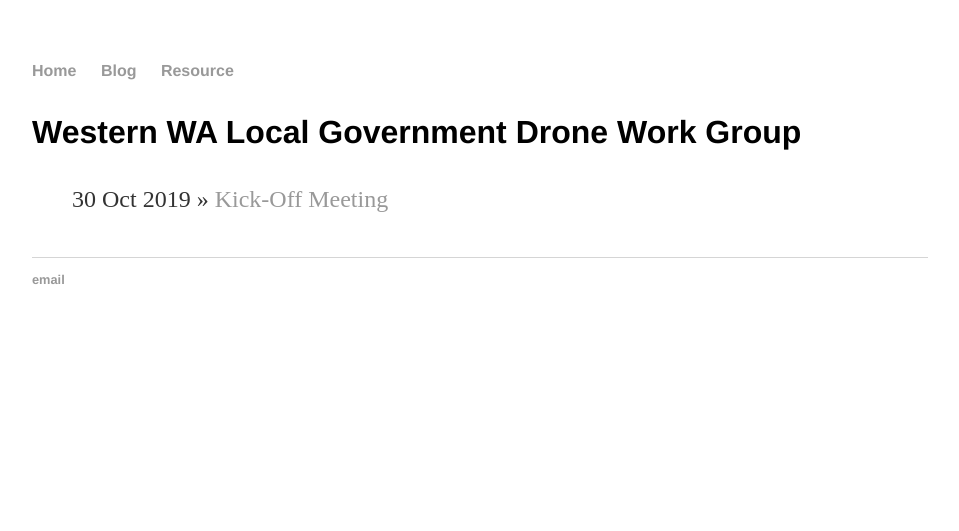
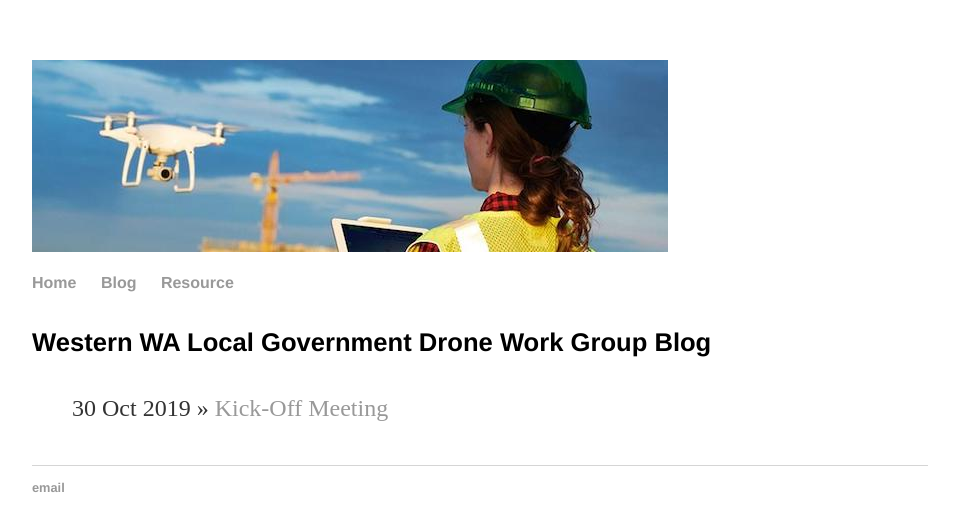
Before and after one commit to westwadrone/westwadrone.github.io, a Jekyll site: the page built from blog/index.html, in a window 1280 px wide. Shown: the top 531 px of the page, without its empty margins (160-1119 px from the left). Built offline with Jekyll 4.4.1, drawn with Linux system fonts in a browser that asks for light colours.

Commit message:
adding image banner

```diff
--- a/_layouts/default.html
+++ b/_layouts/default.html
@@ -11,10 +11,13 @@
 
 <body>
     <nav>
+       <img src="/images/drone_pilot.jpg">
         <ul>
+
             <li><a href="/">Home</a></li>
             <li><a href="/blog">Blog</a></li>
             <li><a href="/resource">Resource</a></li>
+
 
         </ul>
     </nav>
@@ -29,6 +32,7 @@
             <li><a href="mailto:keum.peter@gmail.com">email</a></li>
 
         </ul>
+
     </footer>
 </body>
 
--- a/blog/index.html
+++ b/blog/index.html
@@ -2,7 +2,7 @@
 layout: default
 title: Western WA Local Government Drone Work Group
 ---
-<h3>{{ page.title }}</h3>
+<h4>{{ page.title }} Blog</h4>
 <ul class="posts">
 
     {% for post in site.posts %}
```
Also changed, not shown: images/DSM-3D.jpg (added), images/drone_pilot.jpg (added), images/drone_processing3.jpg (added), images/drone_result1.jpg (added).
